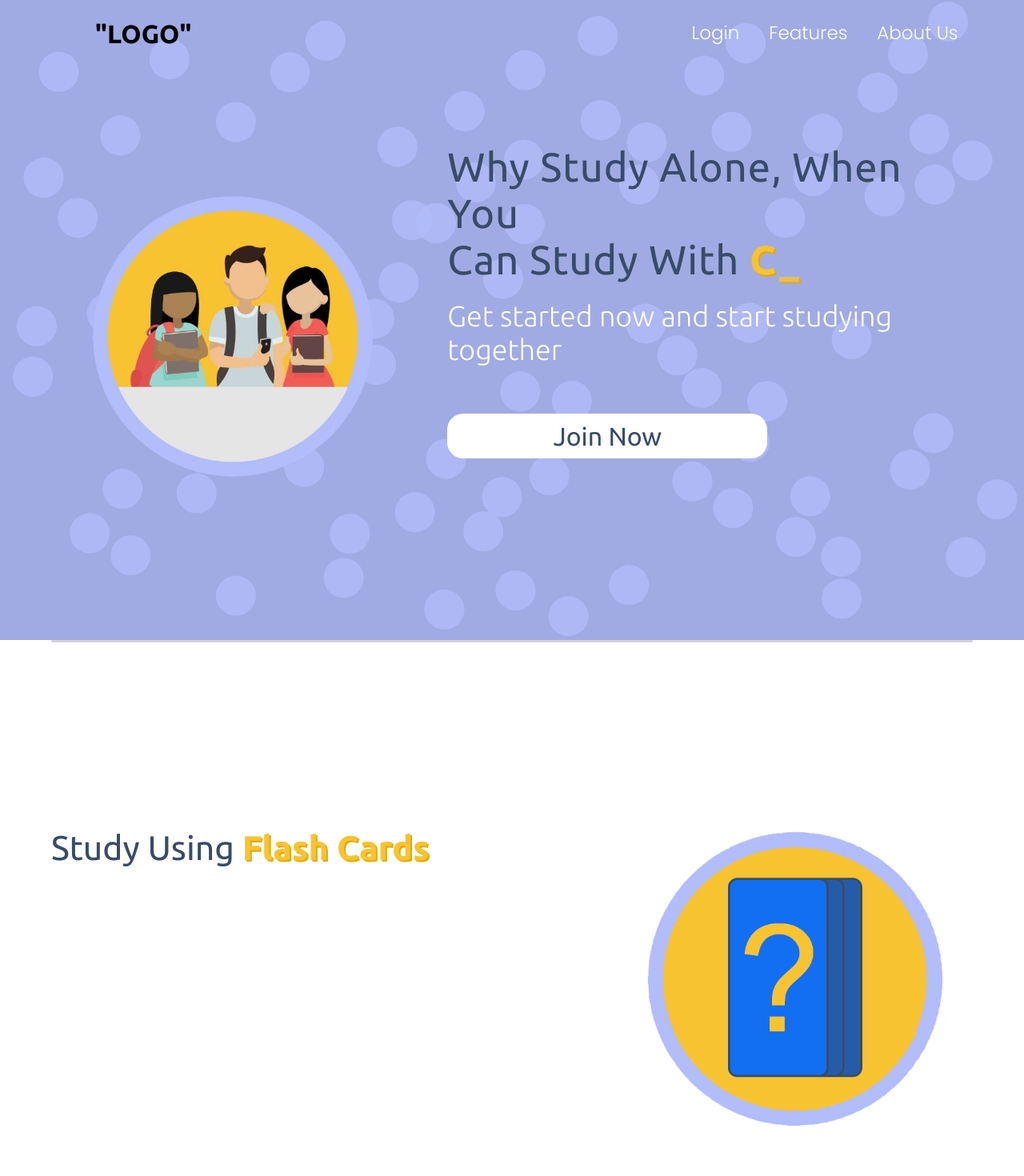
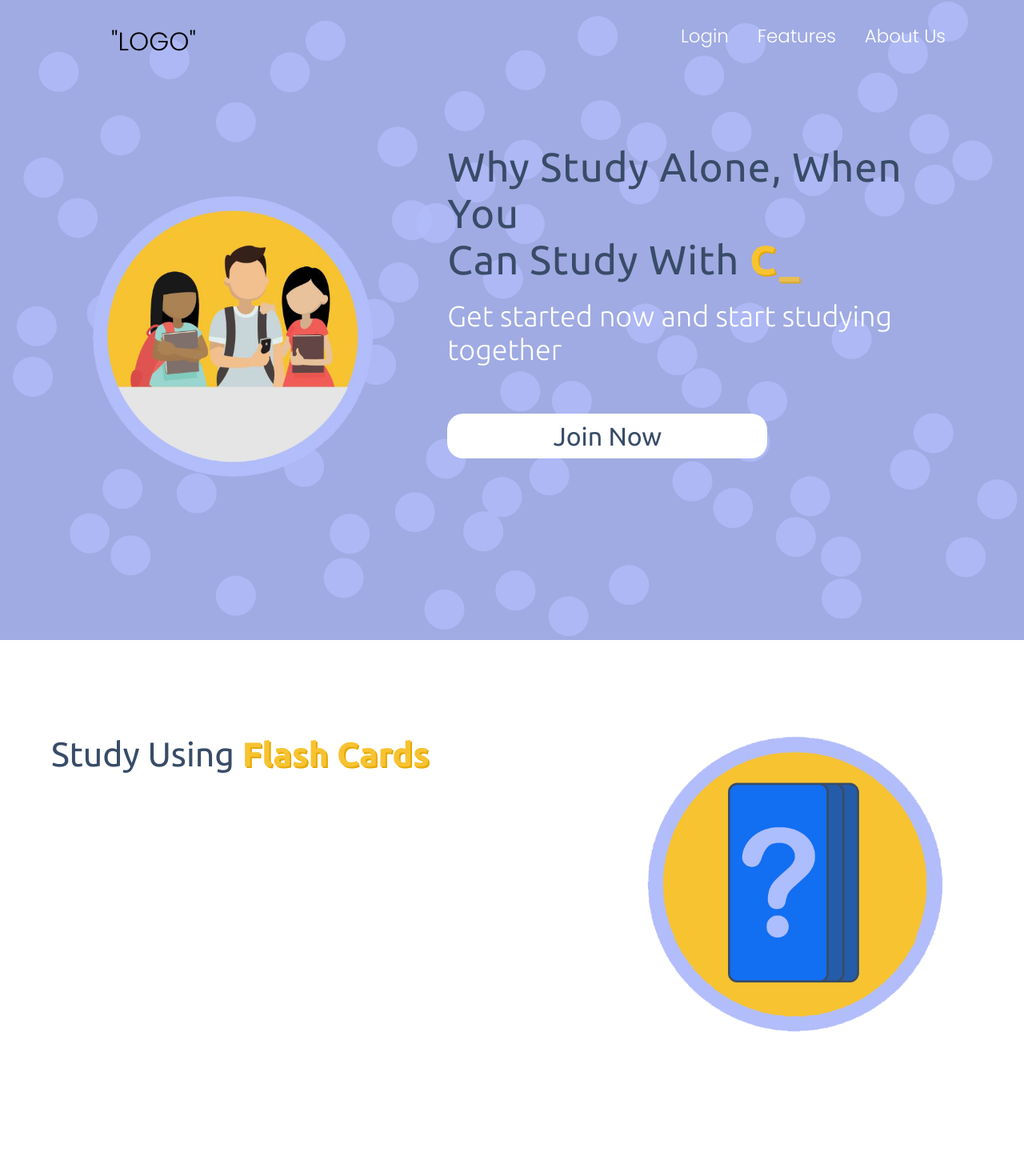
Before and after one commit to Sparsh101AI/Cram-Time-Application, a React (Create React App) app: page / in a window 1280 px wide. Shown: the top 1470 px of the page at 80% size. Built offline with nearby package versions, Linux system fonts and the light colour scheme.

Commit message:
navbar fix

```diff
--- a/src/HomePage/HomePage.css
+++ b/src/HomePage/HomePage.css
@@ -18,8 +18,8 @@
 }
 
 .line {
-  background-color: lightgrey;
-  border: 1px solid lightgray;
+  background-color: white;
+  border: 1px solid white;
   border-radius: 1px;
   height: 1px;
   margin: auto;
@@ -103,6 +103,7 @@
   width: 100%;
   position: relative;
   top: 20px;
+  margin-top: -50%;
 }
 
 .col4 {
@@ -120,7 +121,7 @@
   font-size: 32pt;
   font-weight: 400;
   color: #384c68;
-  margin-top: -7%;
+  margin-top: -40%;
   margin-bottom: 4%;
 }
 
--- a/src/HomePage/HomePage.js
+++ b/src/HomePage/HomePage.js
@@ -125,7 +125,6 @@ function HomePage() {
           <button className="btn">Join Now</button>
         </div>
       </div>
-      <hr className="line" />
       <div className="Feature">
         <div className="col3">
           <img src={image2} alt="idk" />
--- a/src/Navbar/Navbar.css
+++ b/src/Navbar/Navbar.css
@@ -3,16 +3,31 @@
 
 .Navbar {
   display: flex;
-  width: 90%;
-  padding: 3vh 0;
-  margin: 0 5%;
+  width: 100%;
+  padding: 3.5vh 0;
   position: fixed;
   z-index: 1;
-  background: none !important;
+  transition: 0.3s ease-in-out;
+}
+.NavbarScroll {
+  display: flex;
+  width: 100%;
+  padding: 3.5vh 0;
+  position: fixed;
+  z-index: 1;
+  background: white;
+  transition: 0.3s ease-in-out;
+  box-shadow: 0 3px 1.5rem rgba(0, 0, 0, 0.2);
 }
 .Logo {
   flex: 2;
   text-align: center;
+  padding-left: 10vh;
+}
+
+.Logo h1 {
+  font-family: Poppins;
+  font-weight: 300;
 }
 
 .Options {
@@ -21,6 +36,7 @@
   font-size: 23px;
   font-weight: 300;
   background: none !important;
+  padding-right: 10vh;
 }
 
 .Options span {
@@ -35,6 +51,7 @@
   color: #fff;
   background: none !important;
   position: relative;
+  transition: 0.3s ease-in-out;
 }
 .option:after {
   content: "";
@@ -49,3 +66,25 @@
 .option:hover::after {
   width: 100%;
 }
+
+.optionScroll {
+  text-decoration: none;
+  font-family: Poppins;
+  color: #384c68;
+  background: none !important;
+  position: relative;
+  transition: 0.3s ease-in-out;
+}
+.optionScroll:after {
+  content: "";
+  height: 2px;
+  width: 0;
+  background: #384c68;
+  position: absolute;
+  left: 0;
+  bottom: -3px;
+  transition: 0.5s ease-in-out;
+}
+.optionScroll:hover::after {
+  width: 100%;
+}
--- a/src/Navbar/Navbar.js
+++ b/src/Navbar/Navbar.js
@@ -1,20 +1,34 @@
 import "./Navbar.css";
+import React from "react";
 
 function Navbar() {
+  const [NAV, setNAVState] = React.useState("Navbar");
+  const [option, setOptionState] = React.useState("option");
+  const onScroll = (e) => {
+    let windowPosition = window.scrollY > 1;
+    if (windowPosition) {
+      setNAVState("NavbarScroll");
+      setOptionState("optionScroll");
+    } else {
+      setNAVState("Navbar");
+      setOptionState("option");
+    }
+  };
+  window.addEventListener("scroll", onScroll);
   return (
-    <div className="Navbar">
+    <div className={NAV}>
       <div className="Logo">
         <h1>"LOGO"</h1>
       </div>
       <div className="Options">
         <span>
-          <a className="option">Login</a>
+          <a className={option}>Login</a>
         </span>
         <span>
-          <a className="option">Features</a>
+          <a className={option}>Features</a>
         </span>
         <span>
-          <a className="option">About Us</a>
+          <a className={option}>About Us</a>
         </span>
       </div>
     </div>
```
Also changed, not shown: src/images/image1.png, src/images/image2.png.
